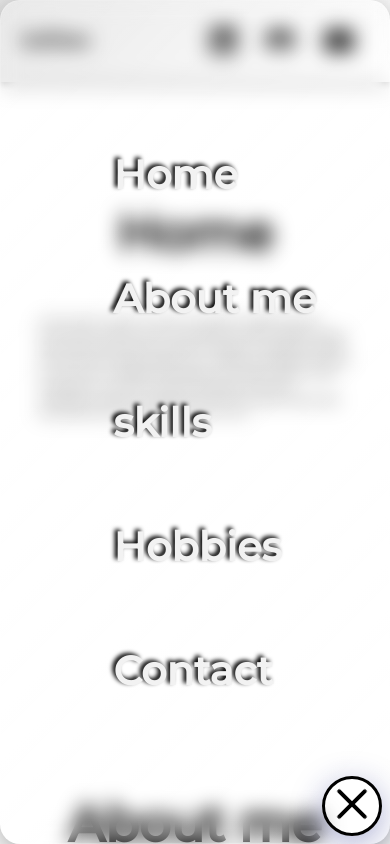
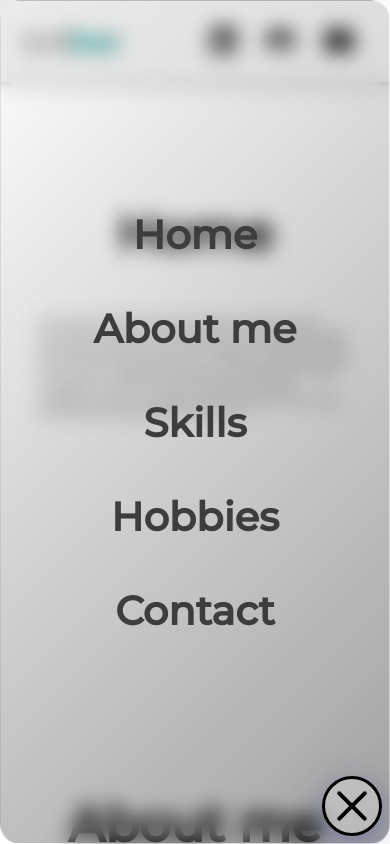
Before and after one commit to SofiDevO/template-hamburger-menu, a plain HTML site: page index.html in a window 390 px wide. Both pictures are taken after a click on the button "menu". Shown: the top 844 px of the page. Drawn offline with nearby package versions, Linux system fonts and the light colour scheme.

Commit message:
Botón hamburguesa ahora funciona con un solo navbar

```diff
--- a/assets/styles/hamburger-menu.css
+++ b/assets/styles/hamburger-menu.css
@@ -1,59 +1,56 @@
 /* Menu hamburguesa */
-.panel-btn{
+.panel-btn {
+  display: none;
+}
+
+@media screen and (max-width: 768px) {
+  .panel-btn {
+    padding: 0;
+    display: flex;
+    justify-content: center;
+    align-items: center;
     position: fixed;
     z-index: 999;
     bottom: 1vh;
     right: 2vw;
     width: 6rem;
     height: 6rem;
+    background: rgba(255, 255, 255, 0.25);
+    box-shadow: 0 8px 32px 0 rgba(31, 38, 135, 0.37);
+    border: 3px solid rgb(0, 0, 0);
     border-radius: 50%;
-    padding: 0;
-    display: flex;
-    justify-content: center;
-    align-items: center;
-    background: rgba( 255, 255, 255, 0.25 );
-    box-shadow: 0 8px 32px 0 rgba( 31, 38, 135, 0.37 );
-    backdrop-filter: blur( 4px );
-    -webkit-backdrop-filter: blur( 4px );
-    border-radius: 50%;
-    border: 1px solid rgba( 255, 255, 255, 0.18 );
-    border: solid;
-    border-color: rgb(0, 0, 0);
   }
-.panel{
+
+  .panel {
     position: fixed;
+    min-width: 100vw;
+    min-height: 100vh;
+    text-align: center;
     z-index: 997;
     top: 0;
-    bottom: 0;
-    left: 0;
+    /* left: 0;
+      bottom: 0; */
     right: 0;
-    width: 100%;
-    display: flex;
-    background: linear-gradient(135deg, rgba(255, 255, 255, 0.1), rgba(255, 255, 255, 0));
+    background: linear-gradient(
+      135deg,
+      rgba(255, 255, 255, 0.1),
+      rgba(0, 0, 0, 0.37)
+    );
     backdrop-filter: blur(10px);
     -webkit-backdrop-filter: blur(10px);
     border-radius: 20px;
     border: 1px solid rgba(255, 255, 255, 0.18);
-    box-shadow: 0 8px 32px 0 rgba(0, 0, 0, 0.37);
-    justify-content: center;
-    align-items: center;
-    transition: transform .3s ease;
-
-/* You can choose the animation  by changing for one of these, ex. "transform: translate(100%, 0);"  delete this comments once you choose your animation*/
-
-    /* From rigth */
+    /* box-shadow: 0 8px 32px 0 rgba(0, 0, 0, 0.37); */
+    transition: transform 0.3s ease;
     transform: translate(100%, 0);
-
-    /* from top */
     /* transform: translate(0, -100%); */
-
-    /* From left */
     /* transform: translate(-100%, 0); */
-
-    /* From bottom */
     /* transform: translate(0, 100%); */
   }
 
-.panel.is-active{
-    transform:translate(0, 0);
+  .panel.is-active {
+    display: flex;
+    align-items: center;
+    transform: translate(0, 0);
   }
+}
--- a/assets/styles/header.css
+++ b/assets/styles/header.css
@@ -1,135 +1,111 @@
-.panel-btn{
-    display: none;
-}
-.header{
-    display: flex;
+.header {
   width: 100%;
-    background: linear-gradient(135deg, rgba(15, 15, 15, 0.1), rgba(255, 255, 255, 0));
-    backdrop-filter: blur(10px);
-    -webkit-backdrop-filter: blur(10px);
+  background: linear-gradient(135deg, rgb(233 233 233), #fff);
+  /* backdrop-filter: blur(10px); */
+  /* -webkit-backdrop-filter: blur(10px); */
   box-shadow: 0 5px 6px -2px rgba(0, 0, 0, 0.37);
   position: fixed;
   z-index: 50;
   top: 0;
   padding: 0 21px;
   transition: all 0.9s;
-    align-items: center;
-    justify-content: center;
-    position: fixed;
-}
-.header__logo{
-    display: flex;
-    justify-content: center;
-    margin: 0;
-    padding: 0;
-
-}
-.logo__texto{
-    font-size: 1.8rem;
-    font-weight: 700;
-    color: var(--seccond-color);
+  /* display: flex; */
+  /* align-items: center; */
+  /* justify-content: center; */
 }
 
-.logo__texto:hover{
-    color: var(--blue);
-}
-
-
-.header__container{
+.header__container {
   display: flex;
   align-items: center;
   width: 100%;
   height: 8.2rem;
   justify-content: space-between;
-    flex-wrap: wrap;
 }
 
-.header__nav__menu{
+.header__logo {
+  display: flex;
+  justify-content: center;
+  margin: 0;
+  padding: 0;
+}
+
+.logo__link img {
+  display: flex;
+  align-items: center;
+}
+
+.header__nav__menu {
   width: 60%;
   display: flex;
   justify-content: space-evenly;
 }
-.header__nav__menu ul{
+.header__nav__menu ul {
   display: flex;
   justify-content: space-around;
   width: 100%;
 }
 
-
-.menu__list{
+.menu__list {
   display: block;
   list-style: none;
   cursor: pointer;
-    transition: .3s ease-in-out;
+  transition: 0.3s ease-in-out;
 }
-.menu__list:hover{
+.menu__list:hover {
   transform: scale(1.3);
 }
-.header__menu-link{
+
+.header__menu-link {
   text-decoration: none;
   font-size: 2.3rem;
-    text-shadow: -0.3rem -0.2rem 0.4rem var(--seccond-color);
+  /* text-shadow: -0.3rem -0.2rem 0.4rem var(--second-color); */
   color: var(--main-color);
-    font-Weight: bold;
+  font-weight: bold;
 }
-
-.header__menu-link:hover{
+.header__menu-link:hover {
   color: var(--blue);
   filter: drop-shadow(0 0 12px var(--blue));
 }
 
-.header__social__media{
+.header__social__media {
   display: flex;
   justify-content: space-around;
   width: 14%;
   align-items: center;
 }
-.header__icon__link i{
+
+.header__icon__link i {
   font-size: 3rem;
-    color: var(--seccond-color);
+  color: var(--second-color);
 }
 
-
-
-@media screen and (max-width:1000px){
-
-    .header__menu-link {
-        font-size: 1.8rem;
-    }
+@media screen and (max-width: 1000px) {
   .header__nav__menu {
     width: 73%;
     display: flex;
     justify-content: flex-start;
   }
 
+  .header__menu-link {
+    font-size: 1.8rem;
+  }
 }
 
+@media screen and (max-width: 768px) {
+  .header__nav__menu ul {
+    justify-content: center;
+    flex-direction: column;
+    gap: 4.5rem;
+  }
 
-@media screen and (max-width:700px){
-    .panel-btn{
-        display: block;
+  .menu__list .header__menu-link {
+    font-size: 4rem;
   }
-    .header__logo img {
-        display: flex;
-        width: 100%;
-    }
-    .header__nav__menu{
-        display: none;
-    }
+
   .header__social__media {
     display: flex;
     justify-content: space-around;
     width: 50%;
     align-items: center;
   }
-    .menu__list__hamburger .header__menu-link{
-        font-size: 4rem;
 }
-    .menu-hamburger ul{
-        display: flex;
-        flex-direction: column;
-        gap: 4.5rem;
-        width: 100%;
-    }
-
-}
--- a/assets/styles/root.css
+++ b/assets/styles/root.css
@@ -1,29 +1,31 @@
-:root{
-    --main-color:  rgb(242, 242, 242) ;
-    --seccond-color: rgb(0, 0, 0) ;
-    --blue: rgb(48, 189, 250);
+:root {
+  --main-color: rgb(61, 61, 61);
+  --second-color: rgb(0, 0, 0);
+  --blue: rgb(10, 102, 141);
 }
-html{
+
+html {
   /* With this font-size, a "rem" will be equal to 10px */
   font-size: 62.5%;
 }
 
-*{
+* {
+  padding: 0;
   box-sizing: border-box;
   scroll-behavior: smooth;
 }
 
-body{
+body {
   margin: 0;
   overflow-x: hidden;
   width: 100%;
-    font-family: 'Montserrat', sans-serif;
+  font-family: "Montserrat", sans-serif;
+}
 
-}
-a{
+a {
   text-decoration: none;
 }
 
-li{
+li {
   list-style: none;
 }
--- a/index.html
+++ b/index.html
@@ -1,12 +1,15 @@
 <!DOCTYPE html>
 <html lang="es">
+
 <head>
     <meta charset="UTF-8">
     <meta name="viewport" content="width=device-width, initial-scale=1.0">
     <title>Hamburger Menu</title>
     <!-- css librerias -->
     <link rel="stylesheet" href="https://cdnjs.cloudflare.com/ajax/libs/hamburgers/1.2.1/hamburgers.min.css">
-    <link rel="stylesheet" href="https://cdnjs.cloudflare.com/ajax/libs/font-awesome/6.4.0/css/all.min.css" integrity="sha512-iecdLmaskl7CVkqkXNQ/ZH/XLlvWZOJyj7Yy7tcenmpD1ypASozpmT/E0iPtmFIB46ZmdtAc9eNBvH0H/ZpiBw==" crossorigin="anonymous" referrerpolicy="no-referrer" />
+    <link rel="stylesheet" href="https://cdnjs.cloudflare.com/ajax/libs/font-awesome/6.4.0/css/all.min.css"
+        integrity="sha512-iecdLmaskl7CVkqkXNQ/ZH/XLlvWZOJyj7Yy7tcenmpD1ypASozpmT/E0iPtmFIB46ZmdtAc9eNBvH0H/ZpiBw=="
+        crossorigin="anonymous" referrerpolicy="no-referrer" />
     <!-- FAVICON -->
     <link rel="shortcut icon" href="./assets/svg/2.svg" type="image/x-icon">
     <!-- fonts -->
@@ -21,29 +24,33 @@
     <link rel="stylesheet" href="./assets/styles/contenido-example.css">
 
 </head>
+
 <body>
     <header class="header">
         <!-- Desktop menu -->
         <div class="header__container">
             <div class="header__logo">
                 <a href="index.html" class="logo__link">
-                    <p class="logo__texto">SofiDev</p>
+                    <!-- <p class="logo__texto">SofiDev</p> -->
+                    <img src="./assets/img/2_170_41.png" alt="logo sofidev">
                 </a>
             </div>
-        <nav class="header__nav__menu">
+            <nav class="header__nav__menu panel" id="panel">
                 <ul>
                     <li class="menu__list"><a href="#" class="header__menu-link">Home</a></li>
                     <li class="menu__list"><a href="#" class="header__menu-link">About me</a></li>
-                <li class="menu__list"><a href="#" class="header__menu-link">skills</a></li>
+                    <li class="menu__list"><a href="#" class="header__menu-link">Skills</a></li>
                     <li class="menu__list"><a href="#" class="header__menu-link">Hobbies</a></li>
                     <li class="menu__list"><a href="#" class="header__menu-link">Contact</a></li>
                 </ul>
             </nav>
             <div class="header__social__media">
-            <a class="header__icon__link" href="https://www.linkedin.com/in/sofidev/" target="_blank" rel="nofollow no-referrer noopenner">
+                <a class="header__icon__link" href="https://www.linkedin.com/in/sofidev/" target="_blank"
+                    rel="nofollow no-referrer noopenner">
                     <i class="fa-brands fa-linkedin fa-beat"></i>
                 </a>
-            <a class="header__icon__link" href="https://github.com/SofiDevO/template-hamburger-menu" target="_blank" rel="nofollow no-referrer noopenner">
+                <a class="header__icon__link" href="https://github.com/SofiDevO/template-hamburger-menu" target="_blank"
+                    rel="nofollow no-referrer noopenner">
                     <i class="fa-brands fa-github-alt fa-beat"></i>
                 </a>
                 <a class="header__icon__link" href="#">
@@ -60,53 +67,61 @@
             <span class="hamburger-inner" id="hamburguesa"></span>
         </span>
     </button>
-    <!-- Side panel -->
-    <aside id="panel" class="panel">
-        <nav class="menu-hamburger">
-            <ul>
-                <li class="menu__list__hamburger "><a href="#home" class="header__menu-link hamburger">Home</a></li>
-                <li class="menu__list__hamburger"><a href="#about" class="header__menu-link hamburger">About me</a> </li>
-                <li class="menu__list__hamburger"><a href="#skills" class="header__menu-link hamburger">skills</a></li>
-                <li class="menu__list__hamburger"><a href="#hoobies" class="header__menu-link hamburger">Hobbies</a></li>
-                <li class="menu__list__hamburger"><a href="#contact" class="header__menu-link hamburger">Contact</a></li>
-            </ul>
-        </nav>
-    </aside>
+    <!-- Insert your site content (Main) -->
     <main>
-        <!-- Insert your site content -->
         <section id="home" class="section">
-            <h2 >Home</h2>
+            <h2>Home</h2>
             <div class="texto__example">
-                <p class="contenido__ejemplo">Lorem ipsum, dolor sit amet consectetur adipisicing elit. Accusamus nostrum eum accusantium porro maxime. Atque assumenda temporibus eveniet similique voluptatibus facere, nihil optio illo magni quidem qui, a delectus voluptas?
-                Eveniet ex nam animi impedit! Consequatur aut officiis facere, vitae voluptatem, iure animi fugit recusandae commodi voluptatum aperiam quas ipsum! Rem est atque neque ipsa exercitationem quis excepturi ipsum nam.</p>
+                <p class="contenido__ejemplo">Lorem ipsum, dolor sit amet consectetur adipisicing elit. Accusamus
+                    nostrum eum accusantium porro maxime. Atque assumenda temporibus eveniet similique voluptatibus
+                    facere, nihil optio illo magni quidem qui, a delectus voluptas?
+                    Eveniet ex nam animi impedit! Consequatur aut officiis facere, vitae voluptatem, iure animi fugit
+                    recusandae commodi voluptatum aperiam quas ipsum! Rem est atque neque ipsa exercitationem quis
+                    excepturi ipsum nam.</p>
             </div>
         </section>
         <section id="about" class="section">
-            <h2 >About me</h2>
+            <h2>About me</h2>
             <div class="texto__example">
-                <p class="contenido__ejemplo">Lorem ipsum, dolor sit amet consectetur adipisicing elit. Accusamus nostrum eum accusantium porro maxime. Atque assumenda temporibus eveniet similique voluptatibus facere, nihil optio illo magni quidem qui, a delectus voluptas?
-                Eveniet ex nam animi impedit! Consequatur aut officiis facere, vitae voluptatem, iure animi fugit recusandae commodi voluptatum aperiam quas ipsum! Rem est atque neque ipsa exercitationem quis excepturi ipsum nam.</p>
+                <p class="contenido__ejemplo">Lorem ipsum, dolor sit amet consectetur adipisicing elit. Accusamus
+                    nostrum eum accusantium porro maxime. Atque assumenda temporibus eveniet similique voluptatibus
+                    facere, nihil optio illo magni quidem qui, a delectus voluptas?
+                    Eveniet ex nam animi impedit! Consequatur aut officiis facere, vitae voluptatem, iure animi fugit
+                    recusandae commodi voluptatum aperiam quas ipsum! Rem est atque neque ipsa exercitationem quis
+                    excepturi ipsum nam.</p>
             </div>
         </section>
         <section id="skills" class="section">
-            <h2 >Skills</h2>
+            <h2>Skills</h2>
             <div class="texto__example">
-                <p class="contenido__ejemplo">Lorem ipsum, dolor sit amet consectetur adipisicing elit. Accusamus nostrum eum accusantium porro maxime. Atque assumenda temporibus eveniet similique voluptatibus facere, nihil optio illo magni quidem qui, a delectus voluptas?
-                Eveniet ex nam animi impedit! Consequatur aut officiis facere, vitae voluptatem, iure animi fugit recusandae commodi voluptatum aperiam quas ipsum! Rem est atque neque ipsa exercitationem quis excepturi ipsum nam.</p>
+                <p class="contenido__ejemplo">Lorem ipsum, dolor sit amet consectetur adipisicing elit. Accusamus
+                    nostrum eum accusantium porro maxime. Atque assumenda temporibus eveniet similique voluptatibus
+                    facere, nihil optio illo magni quidem qui, a delectus voluptas?
+                    Eveniet ex nam animi impedit! Consequatur aut officiis facere, vitae voluptatem, iure animi fugit
+                    recusandae commodi voluptatum aperiam quas ipsum! Rem est atque neque ipsa exercitationem quis
+                    excepturi ipsum nam.</p>
             </div>
         </section>
         <section id="hoobies" class="section">
-            <h2 >Hobbies</h2>
+            <h2>Hobbies</h2>
             <div class="texto__example">
-                <p class="contenido__ejemplo">Lorem ipsum, dolor sit amet consectetur adipisicing elit. Accusamus nostrum eum accusantium porro maxime. Atque assumenda temporibus eveniet similique voluptatibus facere, nihil optio illo magni quidem qui, a delectus voluptas?
-                Eveniet ex nam animi impedit! Consequatur aut officiis facere, vitae voluptatem, iure animi fugit recusandae commodi voluptatum aperiam quas ipsum! Rem est atque neque ipsa exercitationem quis excepturi ipsum nam.</p>
+                <p class="contenido__ejemplo">Lorem ipsum, dolor sit amet consectetur adipisicing elit. Accusamus
+                    nostrum eum accusantium porro maxime. Atque assumenda temporibus eveniet similique voluptatibus
+                    facere, nihil optio illo magni quidem qui, a delectus voluptas?
+                    Eveniet ex nam animi impedit! Consequatur aut officiis facere, vitae voluptatem, iure animi fugit
+                    recusandae commodi voluptatum aperiam quas ipsum! Rem est atque neque ipsa exercitationem quis
+                    excepturi ipsum nam.</p>
             </div>
         </section>
         <section id="contact" class="section">
-            <h2 >Contact</h2>
+            <h2>Contact</h2>
             <div class="texto__example">
-                <p class="contenido__ejemplo">Lorem ipsum, dolor sit amet consectetur adipisicing elit. Accusamus nostrum eum accusantium porro maxime. Atque assumenda temporibus eveniet similique voluptatibus facere, nihil optio illo magni quidem qui, a delectus voluptas?
-                Eveniet ex nam animi impedit! Consequatur aut officiis facere, vitae voluptatem, iure animi fugit recusandae commodi voluptatum aperiam quas ipsum! Rem est atque neque ipsa exercitationem quis excepturi ipsum nam.</p>
+                <p class="contenido__ejemplo">Lorem ipsum, dolor sit amet consectetur adipisicing elit. Accusamus
+                    nostrum eum accusantium porro maxime. Atque assumenda temporibus eveniet similique voluptatibus
+                    facere, nihil optio illo magni quidem qui, a delectus voluptas?
+                    Eveniet ex nam animi impedit! Consequatur aut officiis facere, vitae voluptatem, iure animi fugit
+                    recusandae commodi voluptatum aperiam quas ipsum! Rem est atque neque ipsa exercitationem quis
+                    excepturi ipsum nam.</p>
             </div>
         </section>
 
@@ -115,4 +130,5 @@
 
     <script type="module" src="./js/modules.js"></script>
 </body>
+
 </html>
--- a/js/hamburger.js
+++ b/js/hamburger.js
@@ -1,23 +1,21 @@
 /* hamburger menu */
 const d = document;
 
-export  default function hamburgerMenu(panelBtn, panel, menuLink,){
+export default function hamburgerMenu(panelBtn, panel, menuLink) {
 
-    d.addEventListener("click", (e)=>{
-        if(e.target.matches(panelBtn)|| e.target.matches(`${panelBtn} *`)){
+    d.addEventListener("click", (e) => {
+        if (e.target.matches(panelBtn) || e.target.matches(`${panelBtn} *`)) {
             d.querySelector(panel).classList.toggle("is-active");
             d.querySelector(panelBtn).classList.toggle("is-active");
-        }
+        };
 
-        if(e.target.matches(menuLink)){
+        if (e.target.matches(menuLink)) {
             d.querySelector(panel).classList.remove("is-active");
             d.querySelector(panelBtn).classList.remove("is-active");
-        }
-
+        };
     })
-
 }
 
-d.addEventListener("DOMContentLoaded", (e)=> {
-    hamburgerMenu(".panel-btn", ".panel", ".hamburger");
+d.addEventListener("DOMContentLoaded", (e) => {
+    hamburgerMenu(".panel-btn", ".header__nav__menu", ".hamburger");
 })
```
Also changed, not shown: assets/img/2_170_40.png (deleted), assets/img/2_170_41.png (added), 1 other file. Lines whose indentation alone changed are shown as unchanged.
